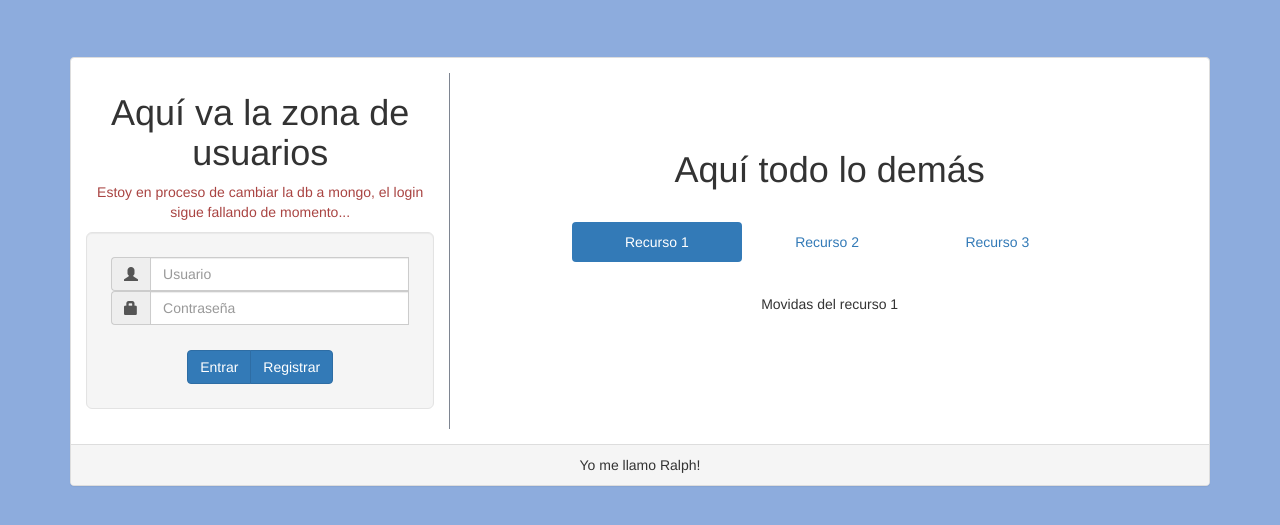
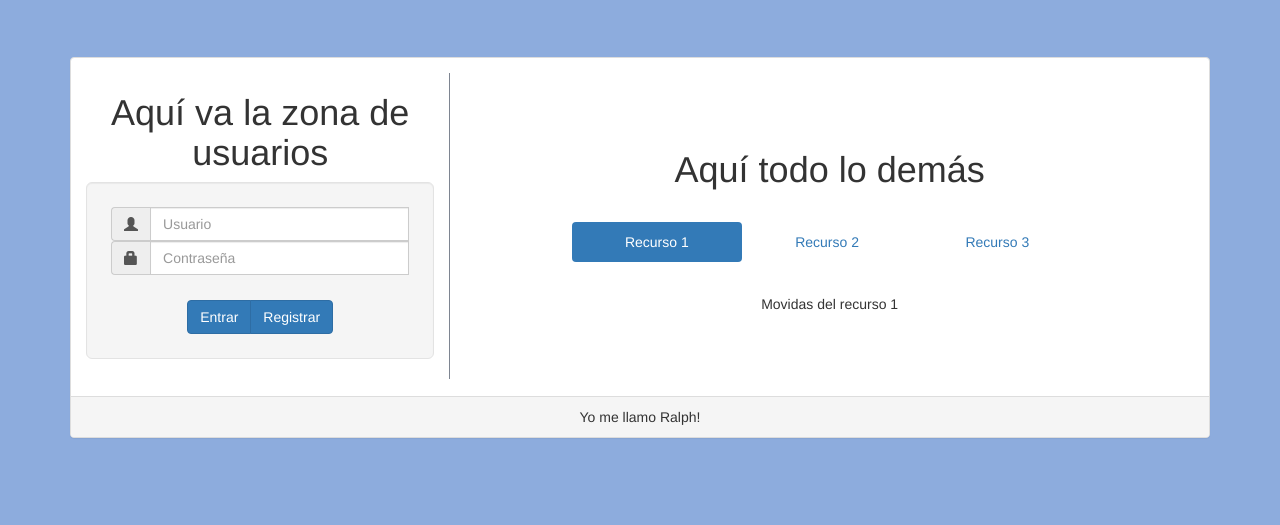
Before and after one commit to reallinfo/proyectoIV, a Flask app: page / in a window 1280 px wide. Shown: the part 252-777 px from the top of the page. Run offline with Flask 2, Linux system fonts and the light colour scheme; some libraries are stand-ins or nearby versions.

```diff
--- a/templates/index.html
+++ b/templates/index.html
@@ -26,7 +26,6 @@
 	<div class = "row">
 		<div class="col-xs-4" id = "gestion-usuarios" >
 			<h1>Aquí va la zona de usuarios</h1>
-			<p class = "text-danger">Estoy en proceso de cambiar la db a mongo, el login sigue fallando de momento... </p>
 			<div class = "well well-lg">
 
 			{% if session['logged_in'] is equalto True%}
```
Also changed, not shown: README.md.
